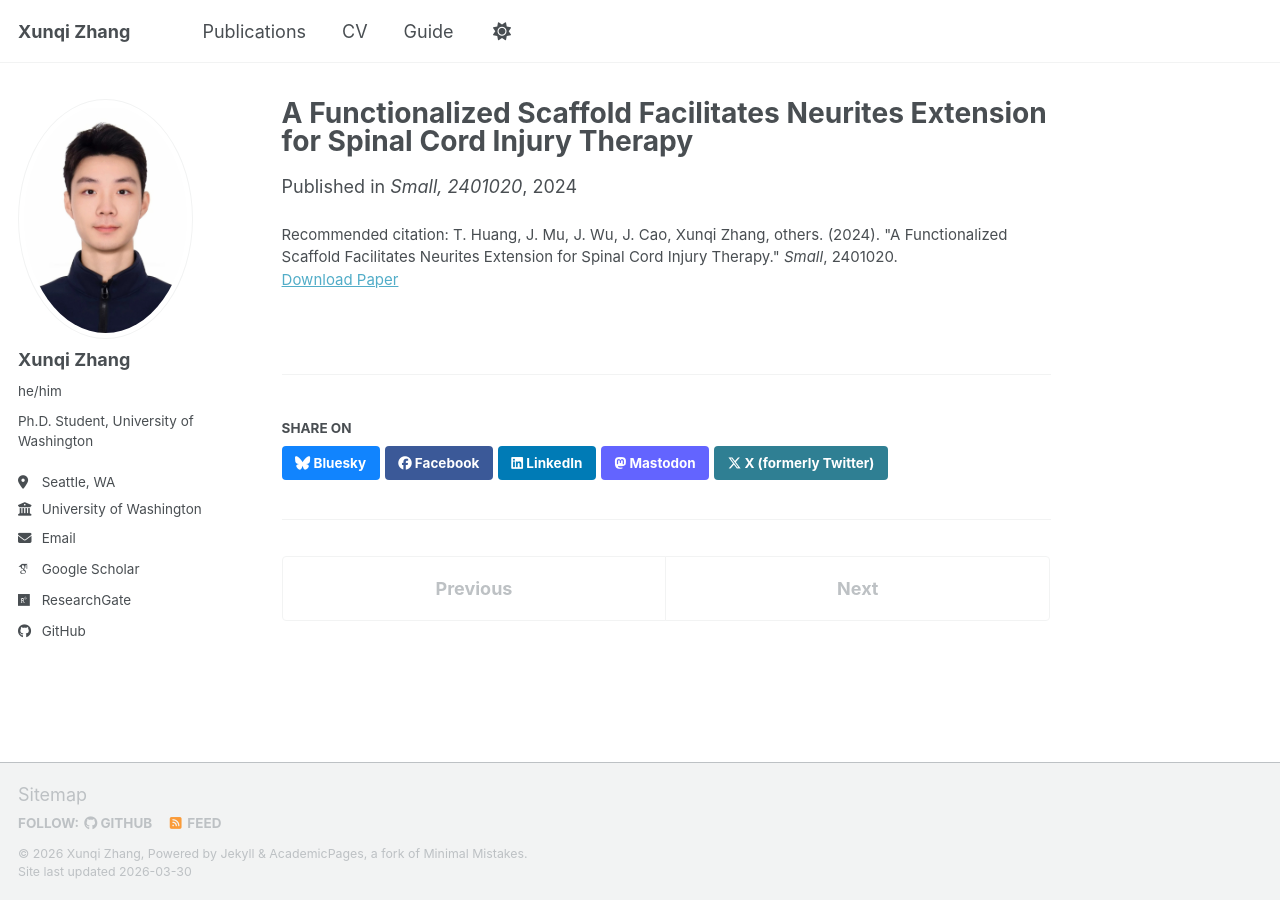
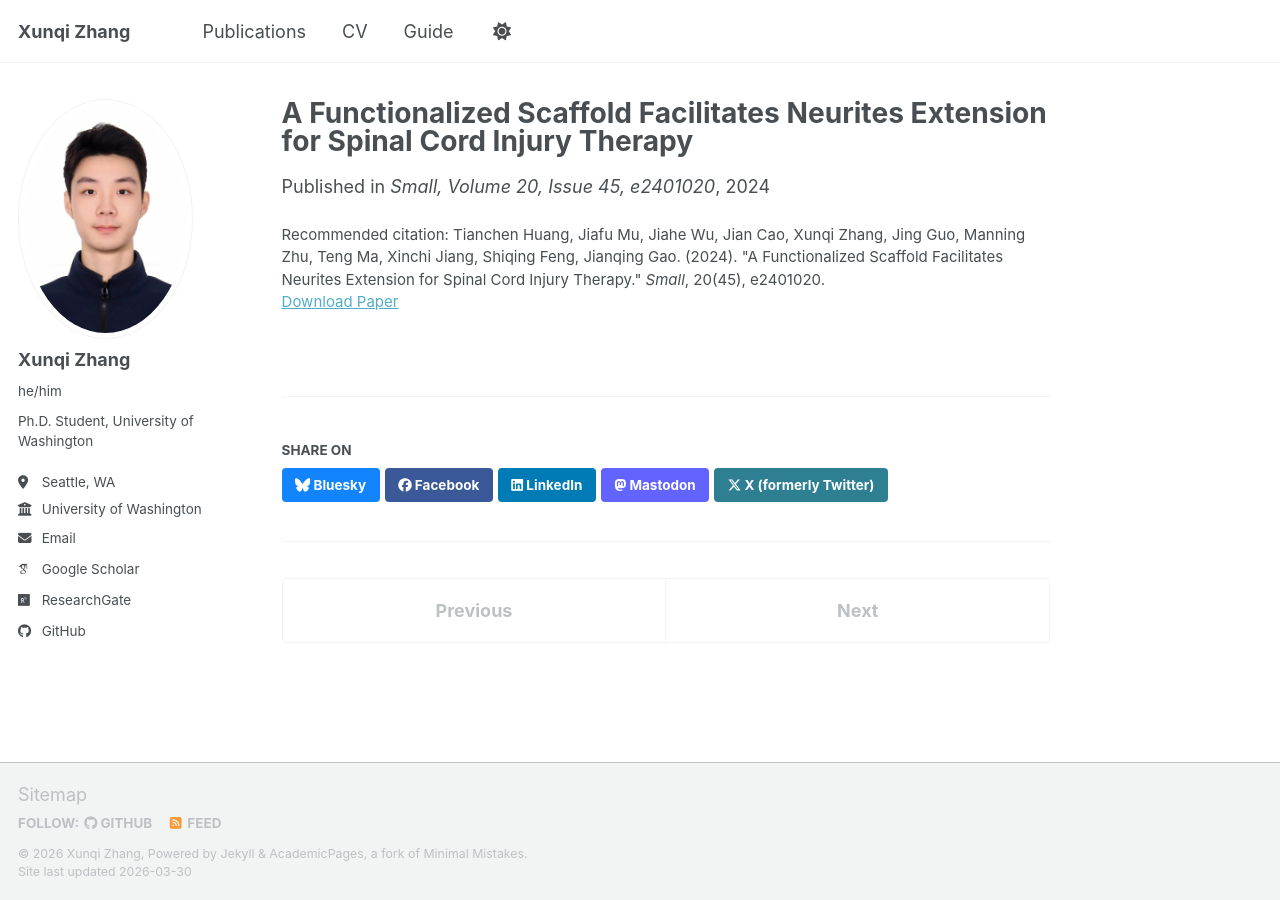
Before and after one commit to xunqizhang2024-debug/xunqizhang2024-debug.github.io, a Jekyll site: the page built from _publications/2024-small-scaffold-neurites.md, in a window 1280 px wide. Built offline with Jekyll 4.4.1, drawn with Linux system fonts in a browser that asks for light colours; some web fonts are replaced; a script bundle is joined from its source files by our own code; library files that are not in the unit come from our copies.

Commit message:
Update 2024-small-scaffold-neurites.md

```diff
--- a/_publications/2024-small-scaffold-neurites.md
+++ b/_publications/2024-small-scaffold-neurites.md
@@ -4,8 +4,8 @@ collection: publications
 category: manuscripts
 permalink: /publication/2024-small-scaffold-neurites
 excerpt: 'A spiral scaffold with gradient peptide modification facilitating neural extension for SCI therapy.'
-date: 2024-01-01
-venue: 'Small, 2401020'
+date: 2024-07-16
+venue: 'Small, Volume 20, Issue 45, e2401020'
 paperurl: 'https://doi.org/10.1002/smll.202401020'
-citation: 'T. Huang, J. Mu, J. Wu, J. Cao, Xunqi Zhang, others. (2024). &quot;A Functionalized Scaffold Facilitates Neurites Extension for Spinal Cord Injury Therapy.&quot; <i>Small</i>, 2401020.'
+citation: 'Tianchen Huang, Jiafu Mu, Jiahe Wu, Jian Cao, Xunqi Zhang, Jing Guo, Manning Zhu, Teng Ma, Xinchi Jiang, Shiqing Feng, Jianqing Gao. (2024). &quot;A Functionalized Scaffold Facilitates Neurites Extension for Spinal Cord Injury Therapy.&quot; <i>Small</i>, 20(45), e2401020.'
 ---
```
